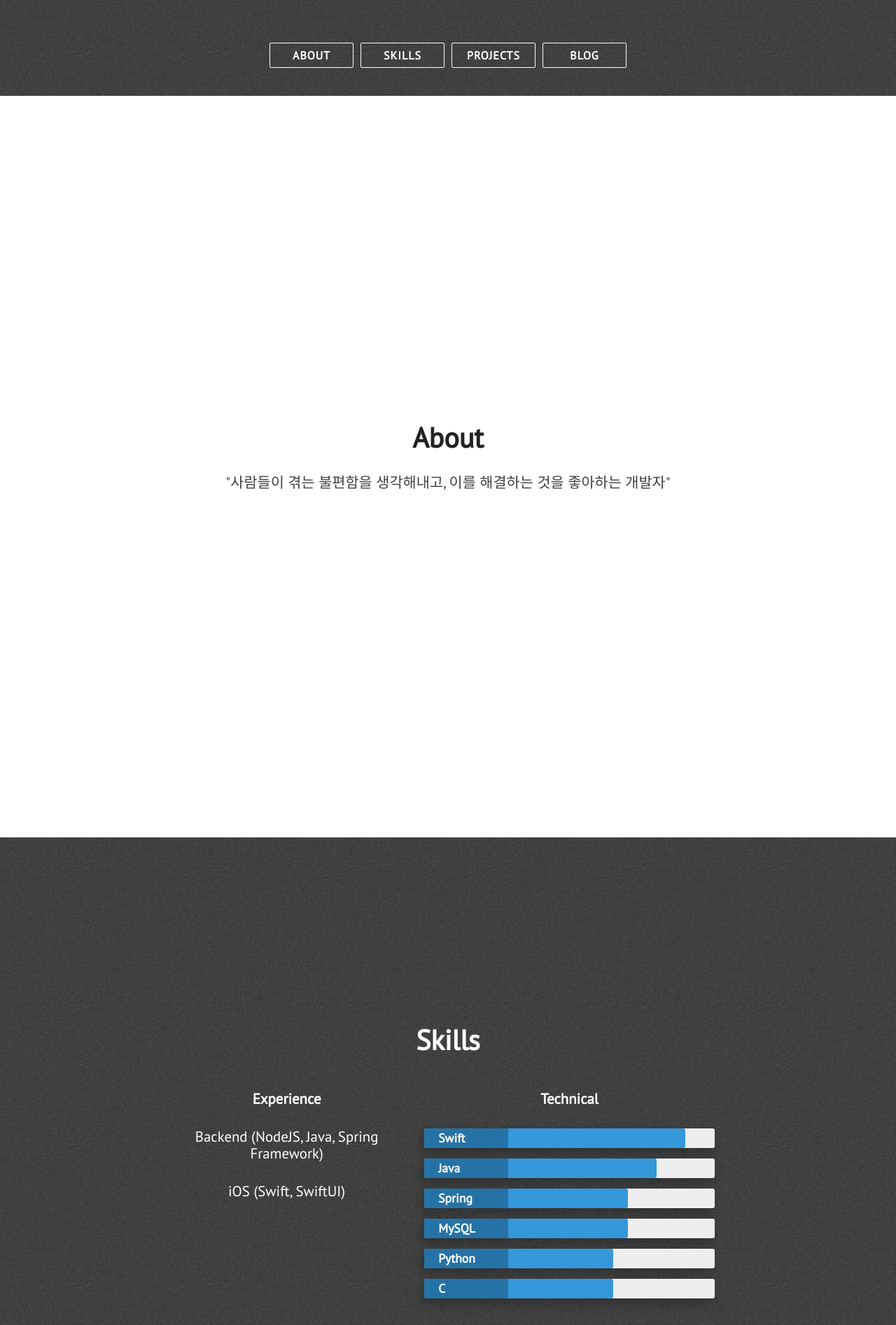
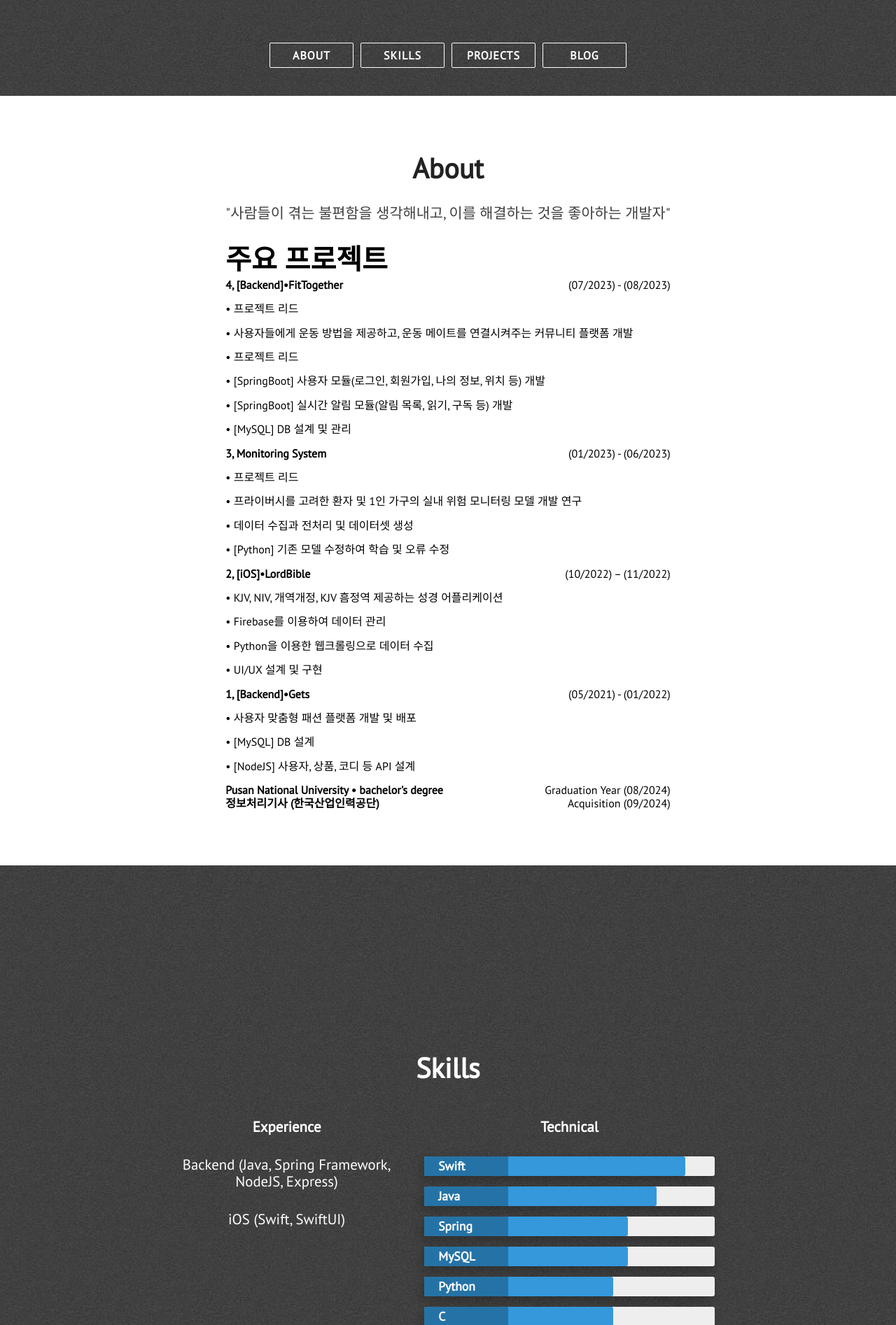
Before and after one commit to ashjang/ashjang.github.io, a Jekyll site: the page built from index.html, in a window 1280 px wide. Shown: the part 763-2657 px from the top of the page at 70% size. Built offline with Jekyll 4.4.1, drawn with Linux system fonts in a browser that asks for light colours; nearby versions of some CDN libraries; some of the changed text lies outside the part shown.

Commit message:
About 학력, 프로젝트 추가

```diff
--- a/_includes/about.html
+++ b/_includes/about.html
@@ -8,6 +8,72 @@
             <!-- <p class="paragraph-text justify-text"> -->
                  <!-- <a href="{{ site.blog_url }}">harimms.tistory.com</a> where I write about my recent interests and other activities. I post my software projects on <a href="https://github.com/{{ site.github_username }}">GitHub</a>. My email address can be found at the <span class="extra-link"><a href="#extra">bottom</a></span> of this page. -->
             <!-- </p> -->
+
+            <div>
+                <div class="small-heading">주요 프로젝트</div>
+                <div>
+                    <div class="flex-container">
+                        <div class="flex1">4, [Backend]•FitTogether</div>
+                        <div class="flex2">(07/2023) - (08/2023)</div>
+                    </div>
+                    <div>
+                        <p>• 프로젝트 리드</p>
+                        <p>• 사용자들에게 운동 방법을 제공하고, 운동 메이트를 연결시켜주는 커뮤니티 플랫폼 개발</p>
+                        <p>• 프로젝트 리드</p>
+                        <p>• [SpringBoot] 사용자 모듈(로그인, 회원가입, 나의 정보, 위치 등) 개발</p>
+                        <p>• [SpringBoot] 실시간 알림 모듈(알림 목록, 읽기, 구독 등) 개발</p>
+                        <p>• [MySQL] DB 설계 및 관리</p>
+                    </div>
+                </div>
+
+                <div>
+                    <div class="flex-container">
+                        <div class="flex1">3, Monitoring System</div>
+                        <div class="flex2">(01/2023) - (06/2023)</div>
+                    </div>
+                    <div>
+                        <p>• 프로젝트 리드</p>
+                        <p>• 프라이버시를 고려한 환자 및 1인 가구의 실내 위험 모니터링 모델 개발 연구</p>
+                        <p>• 데이터 수집과 전처리 및 데이터셋 생성</p>
+                        <p>• [Python] 기존 모델 수정하여 학습 및 오류 수정</p>
+                    </div>
+                </div>
+
+                <div>
+                    <div class="flex-container">
+                        <div class="flex1">2, [iOS]•LordBible</div>
+                        <div class="flex2">(10/2022) – (11/2022)</div>
+                    </div>
+                    <div>
+                        <p>• KJV, NIV, 개역개정, KJV 흠정역 제공하는 성경 어플리케이션</p>
+                        <p>• Firebase를 이용하여 데이터 관리</p>
+                        <p>• Python을 이용한 웹크롤링으로 데이터 수집</p>
+                        <p>• UI/UX 설계 및 구현</p>
+                    </div>
+                </div>
+
+                <div>
+                    <div class="flex-container">
+                        <div class="flex1">1, [Backend]•Gets</div>
+                        <div class="flex2">(05/2021) - (01/2022)</div>
+                    </div>
+                    <div>
+                        <p>• 사용자 맞춤형 패션 플랫폼 개발 및 배포</p>
+                        <p>• [MySQL] DB 설계</p>
+                        <p>• [NodeJS] 사용자, 상품, 코디 등 API 설계</p>
+                    </div>
+                </div>
+            </div>
+
+            <div class="flex-container">
+                <div class="flex1">Pusan National University • bachelor's degree</div>
+                <div class="flex2">Graduation Year (08/2024)</div>
+            </div>
+
+            <div class="flex-container">
+                <div class="flex1">정보처리기사 (한국산업인력공단)</div>
+                <div class="flex2">Acquisition (09/2024)</div>
+            </div>
         </div>
     </section>
 </div>
--- a/_includes/extra.html
+++ b/_includes/extra.html
@@ -1,11 +1,11 @@
 <div class="section-wrapper">
     <section class="section extra" id="extra">
         <div>
-            <div class="section-heading" id="chat-text">Contact</div>
-            <p class="paragraph-text justify-text">
-                더 많은 정보를 얻으시려면 아래의 연락처로 문의해주세요.
-            </p>
-            <div class="extra-links">
+<!--            <div class="section-heading" id="chat-text">Contact</div>-->
+<!--            <p class="paragraph-text justify-text">-->
+<!--                더 많은 정보를 얻으시려면 아래의 연락처로 문의해주세요.-->
+<!--            </p>-->
+<!--            <div class="extra-links">-->
                 <span class="hint--bottom bottom-link" aria-label="Email">
                     <a href="mailto:{{ site.email }}"><i class="head-icon fas fa-envelope"></i></a>
                 </span>
--- a/_includes/skills.html
+++ b/_includes/skills.html
@@ -9,7 +9,7 @@
                     <h3 class="center-align skills-subsection">Experience</h3>
                     <p class="paragraph-text center-align">
                         Backend
-                        (NodeJS, Java, Spring Framework)
+                        (Java, Spring Framework, NodeJS, Express)
                     </p>
                     <p class="paragraph-text center-align">
                         iOS
--- a/assets/css/main.css
+++ b/assets/css/main.css
@@ -579,3 +579,24 @@ a {
     bottom: 15px;
   }
 }
+
+.flex-container{
+    display: flex;
+    justify-content: flex-start;
+}
+
+.flex1 {
+    margin-right: auto;
+    font-weight: bold;
+}
+
+.flex2 {
+}
+
+.small-heading {
+    margin-bottom: 5px;
+    font-family: 'PT Sans', Arial, Helvetica, sans-serif;
+    font-size: 20px;
+    font-size: 2.5rem;
+    font-weight: bold;
+}
--- a/assets/js/projects.js
+++ b/assets/js/projects.js
@@ -69,7 +69,7 @@ let render_projects = (slug) => {
             link: 'https://github.com/ashjang/DB_practice1',
             title: '학생DB',
             demo: false,
-            technologies: ['Python', 'MySQL'],
+            technologies: ['Python', 'MySQL', 'Django'],
             description: "학생 데이터를 관리할 수 있는 데이터베이스",
             categories: ['data']
         },
@@ -78,7 +78,7 @@ let render_projects = (slug) => {
             link: 'https://github.com/ashjang/DB_practice2',
             title: '카테고리DB',
             demo: false,
-            technologies: ['Python', 'MySQL'],
+            technologies: ['Python', 'MySQL', 'Django'],
             description: "여러 테이블을 관리할 수 있는 데이터베이스",
             categories: ['data']
         },
```
Also changed, not shown: _includes/head.html (line endings or trailing spaces).
